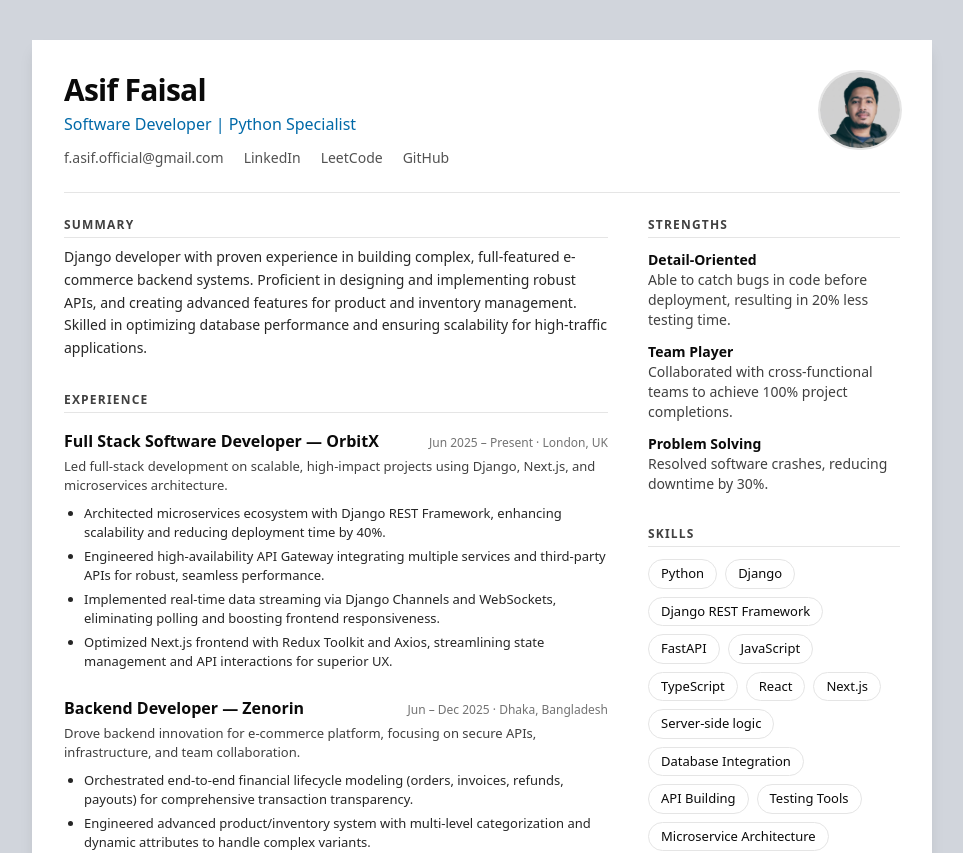
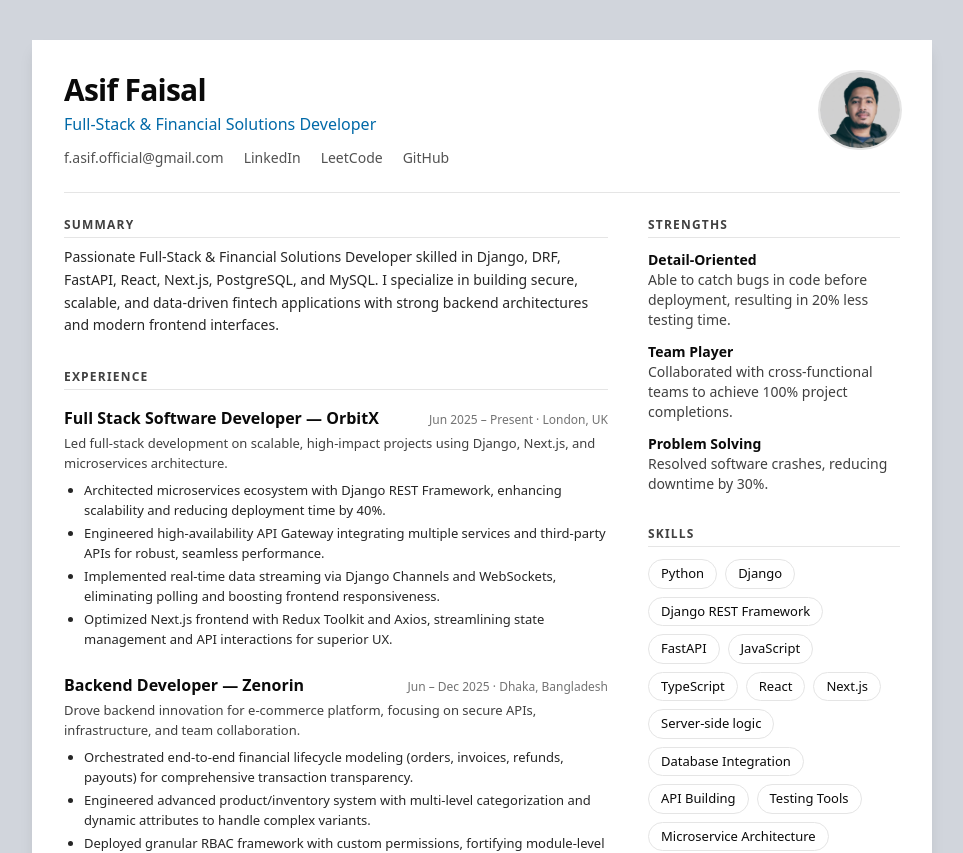
Before and after one commit to asifisme/asifisme, a Next.js app: page / in a window 1280 px wide. Shown: the top 853 px of the page, without its empty margins (158-1121 px from the left). Built offline with nearby package versions, Linux system fonts and the light colour scheme.

Commit message:
Refactor resume content and update deployment workflow for clarity and accuracy

```diff
--- a/app/page.tsx
+++ b/app/page.tsx
@@ -14,7 +14,7 @@ export default function Home() {
 
   const headerData = {
       name: "Asif Faisal",
-      title: "Software Developer | Python Specialist",
+      title: "Full-Stack & Financial Solutions Developer",
       email: "f.asif.official@gmail.com",
       linkedin: "https://www.linkedin.com/in/asifisme",
       leetcode: "https://www.leetcode.com/asifisme",
@@ -24,7 +24,7 @@ export default function Home() {
 
   // Summary data
   const summaryText =
-    "Django developer with proven experience in building complex, full-featured e-commerce backend systems. Proficient in designing and implementing robust APIs, and creating advanced features for product and inventory management. Skilled in optimizing database performance and ensuring scalability for high-traffic applications.";
+    "Passionate Full-Stack & Financial Solutions Developer skilled in Django, DRF, FastAPI, React, Next.js, PostgreSQL, and MySQL. I specialize in building secure, scalable, and data-driven fintech applications with strong backend architectures and modern frontend interfaces.";
 
   const experiences: ExperienceItemData[] = [
       {
```
Also changed, not shown: 2 other files (tests, documents, lock files or other folders).
